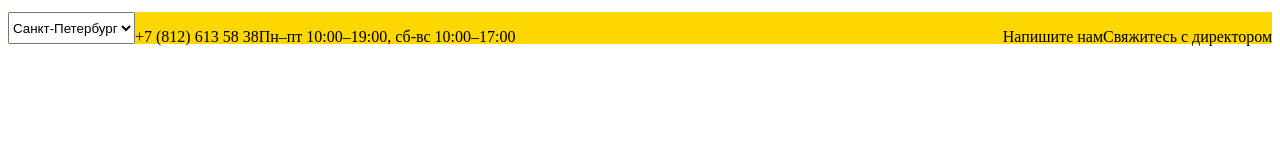
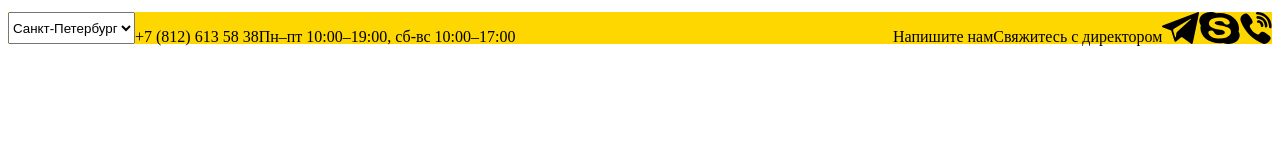
Before and after one commit to Kapibarra/Top3D-Group, a plain HTML site: page index.html in a window 1280 px wide. Drawn offline with Linux system fonts and the light colour scheme.

Commit message:
added header SVG's

```diff
--- a/index.html
+++ b/index.html
@@ -24,9 +24,9 @@
                 <div class="header__info-right">
                     <p>Напишите нам</p>
                     <p>Свяжитесь с директором</p>
-                    <img>
-                    <img>
-                    <img>
+                    <img class="header__social-logo" src="./img/tg.svg">
+                    <img class="header__social-logo" src="./img/skype.svg">
+                    <img class="header__social-logo" src="./img/phone.svg">
                 </div>
             </div>
             <div class="header__main">
```
Also changed, not shown: img/logo.svg (added), img/phone.svg (added), img/skype.svg (added), img/tg.svg (added), img/yandex_market.svg (added).
